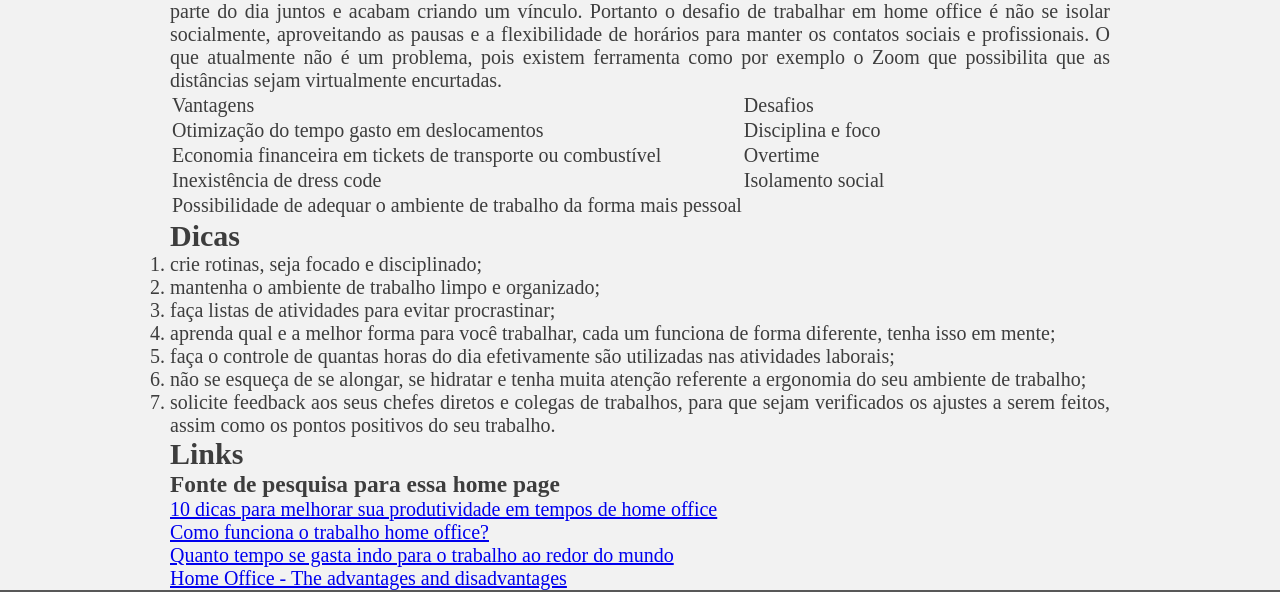
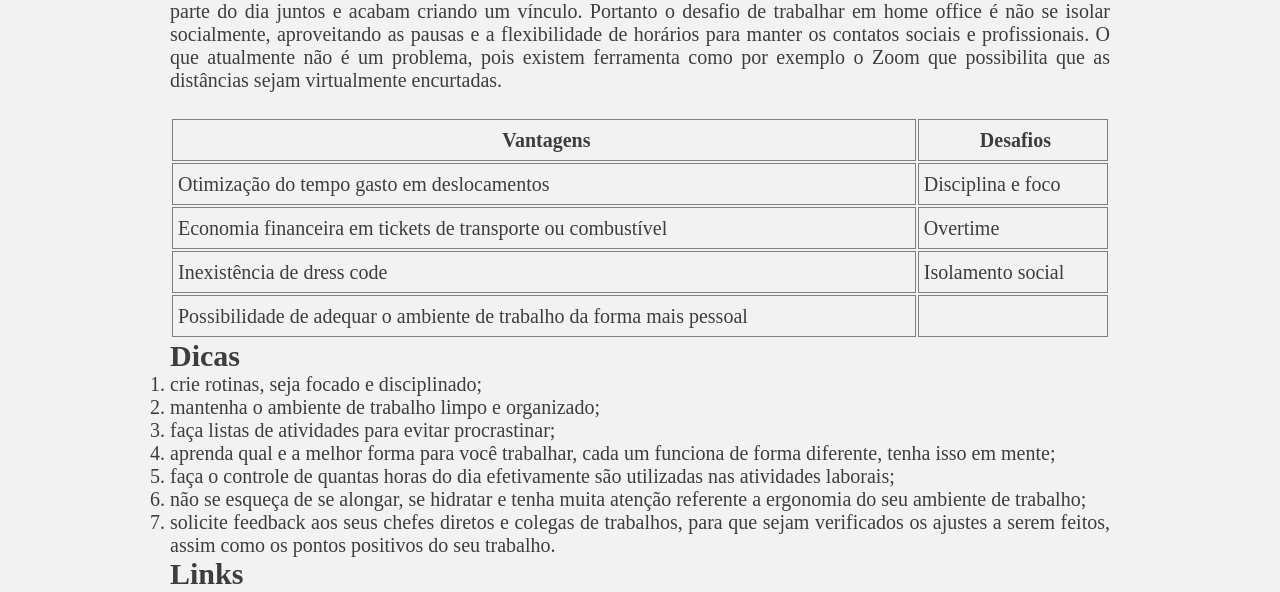
Before and after one commit to tryber/sd-04-block3-project-html-css, a plain HTML site: page index.html in a window 1280 px wide. Shown: the part 2646-3238 px from the top of the page. Drawn offline with Linux system fonts and the light colour scheme; a web font is replaced by a local one.

Commit message:
estilo na tabela

```diff
--- a/style.css
+++ b/style.css
@@ -76,3 +76,18 @@ nav ul li a {
     text-align: justify;
     vertical-align: middle;
 }
+.divtable {
+    margin-top: 25px;
+}
+#table {
+    width: 100%;
+    }
+#table td {
+    height: 40px;
+    border: 1px solid grey;
+    padding-left: 5px;
+}
+#linha1 {
+    text-align: center;
+    font-weight: bold;
+}
```
